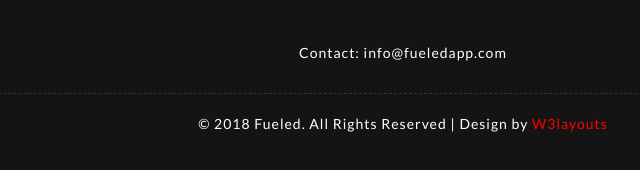
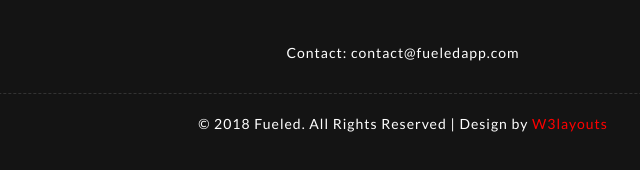
Before and after one commit to TySol/fueled.github.io, a plain HTML site: page index.html in a window 1280 px wide. Shown: the part 1576-1746 px from the top of the page, 237-877 px from the left. Drawn offline with Linux system fonts and the light colour scheme; a web font is replaced by a local one.

Commit message:
Updated email contact

```diff
--- a/index.html
+++ b/index.html
@@ -165,7 +165,7 @@ License URL: http://creativecommons.org/licenses/by/3.0/
 	<div class="copyw3-agile">
 		<div class="container">
 			<div class="w3_agile_social_icons footer-w3icons">
-				<p>Contact: info@fueledapp.com</p>
+				<p>Contact: contact@fueledapp.com</p>
 <!-- 				<ul>
 					<li><a href="#" class="icon icon-cube agile_facebook"></a></li>
 					<li><a href="#" class="icon icon-cube agile_rss"></a></li>
```
Also changed, not shown: privacy.html (+1 -1 lines).
